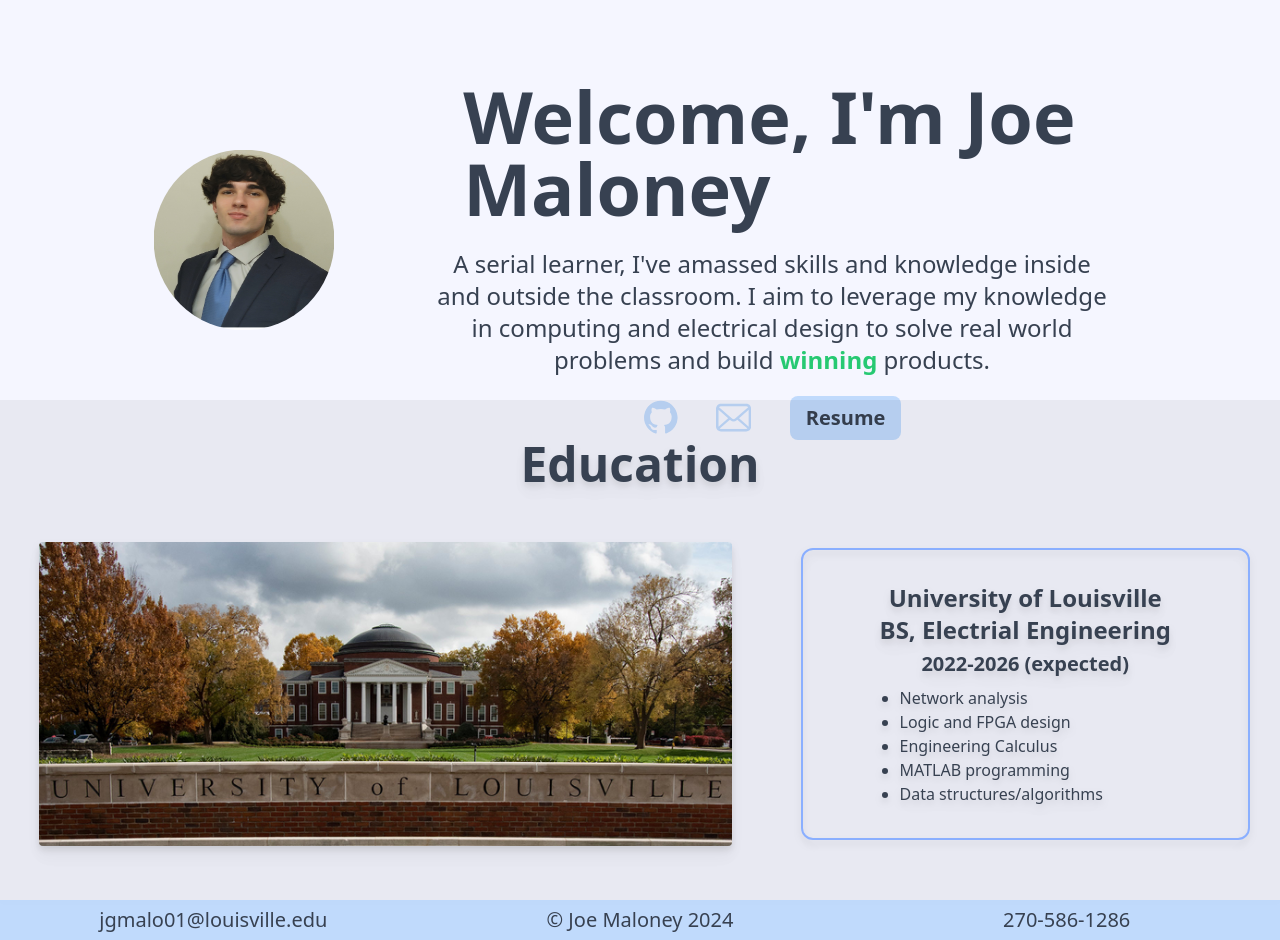
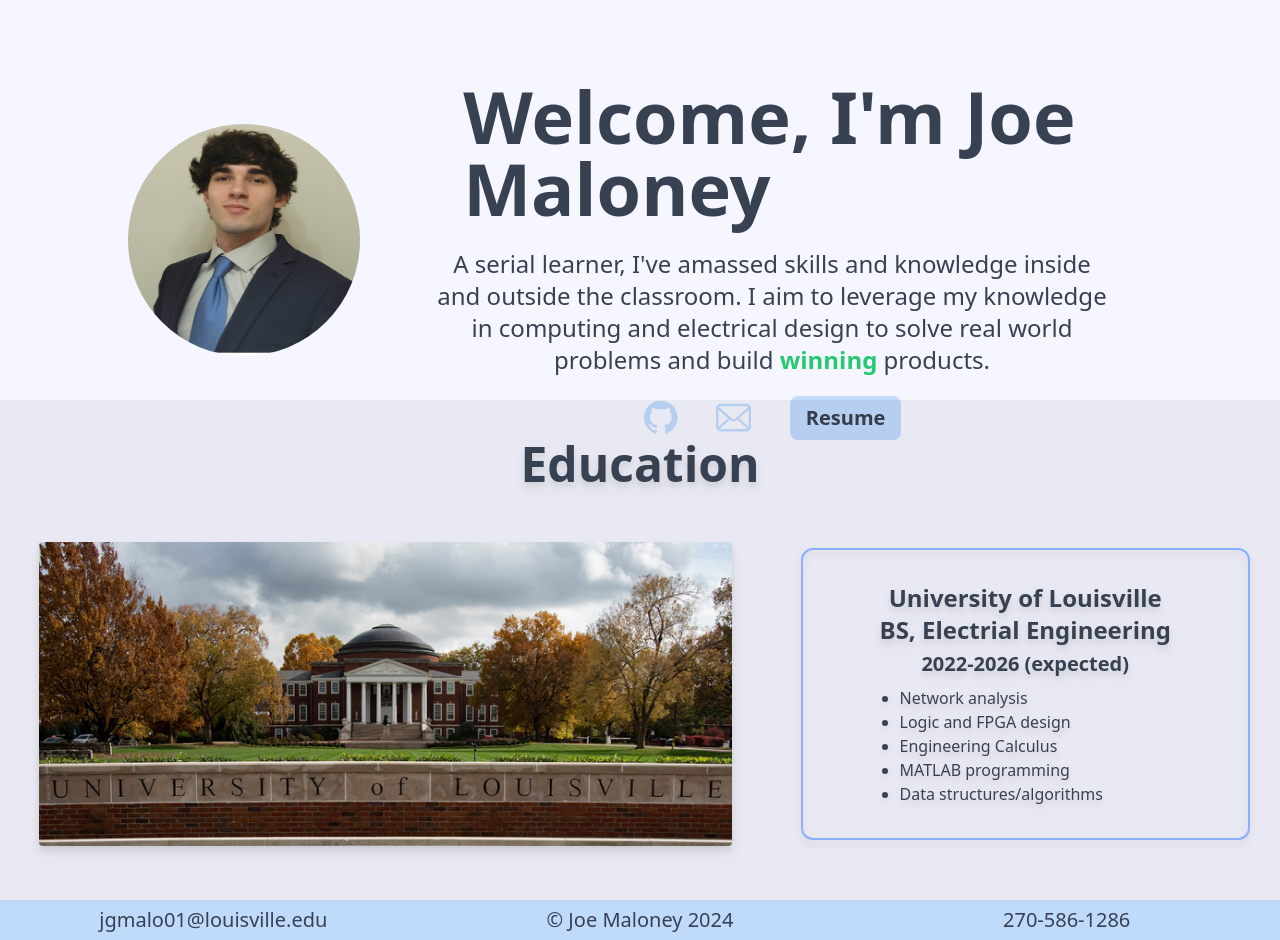
Before and after one commit to joemowed/profile-site, an Angular app in the folder portfolio/: page / in a window 1280 px wide. Built offline with nearby package versions, Linux system fonts and the light colour scheme; what @ng-icons/core, @ng-icons/octicons would draw is missing.

Commit message:
image compression

```diff
--- a/portfolio/src/app/about-me/about-me.component.html
+++ b/portfolio/src/app/about-me/about-me.component.html
@@ -1,7 +1,7 @@
 <div
   class="grid lg:grid-cols-4 grid-cols-1 grid-rows-2 gap-8 lg:grid-rows-1  lg:h-[40vh] m-0 items-center lg:mt-[10vh] lg:mx-[10vw] ">
   <img [src]="profileImageSrc" alt="picture of me"
-    class=" mx-auto lg:mx-0 rounded-full lg:my-auto lg:row-span-1 row-span-2 aspect-square p-[2vw]    " />
+    class=" mx-auto lg:mx-0 rounded-full lg:my-auto lg:row-span-1 row-span-2 aspect-square lg:p-0 p-[2vh]   " />
   <div class="lg:col-span-3 mx-5 lg:my-auto">
     <p class="font-bold lg:text-7xl leading-normal text-5xl text-center mb-6 lg:text-left   lg:pl-[4vw]" id="introText">
       @for(eachChar of introTextPreAnimation; track $index){<span [id]="'introSpans-'+$index"
--- a/portfolio/src/app/about-me/about-me.component.ts
+++ b/portfolio/src/app/about-me/about-me.component.ts
@@ -10,7 +10,7 @@
   viewProviders: [provideIcons({ octMarkGithub })]
 })
 export class AboutMeComponent implements OnInit {
-  readonly profileImageSrc = "../../assets/profile-square.jpg"
+  readonly profileImageSrc = "../../assets/portrat-comp.jpg"
   readonly introTextPreAnimation = "Welcome, I'm Joe Maloney"
   readonly introTextDelay = 70;
   public introText: string = "";
```
Also changed, not shown: portfolio/src/assets/portrat-comp.jpg (added).
